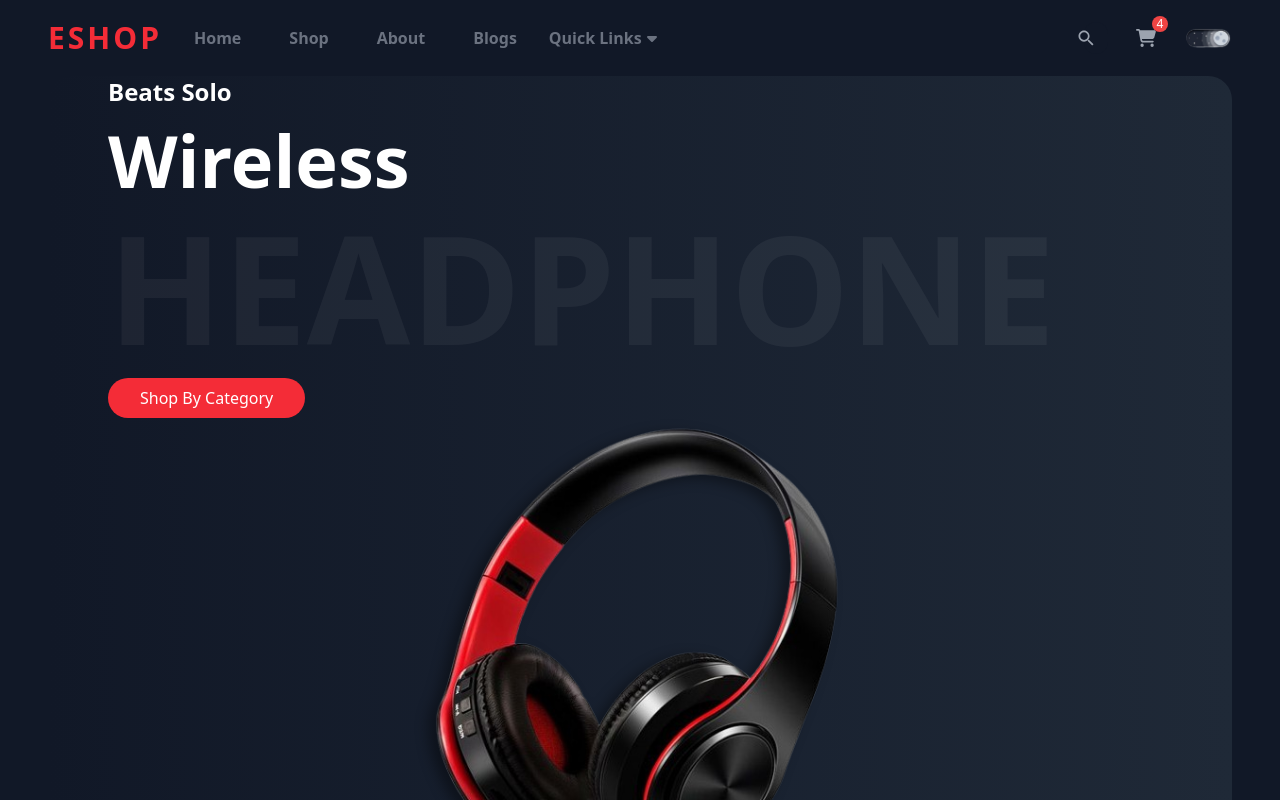
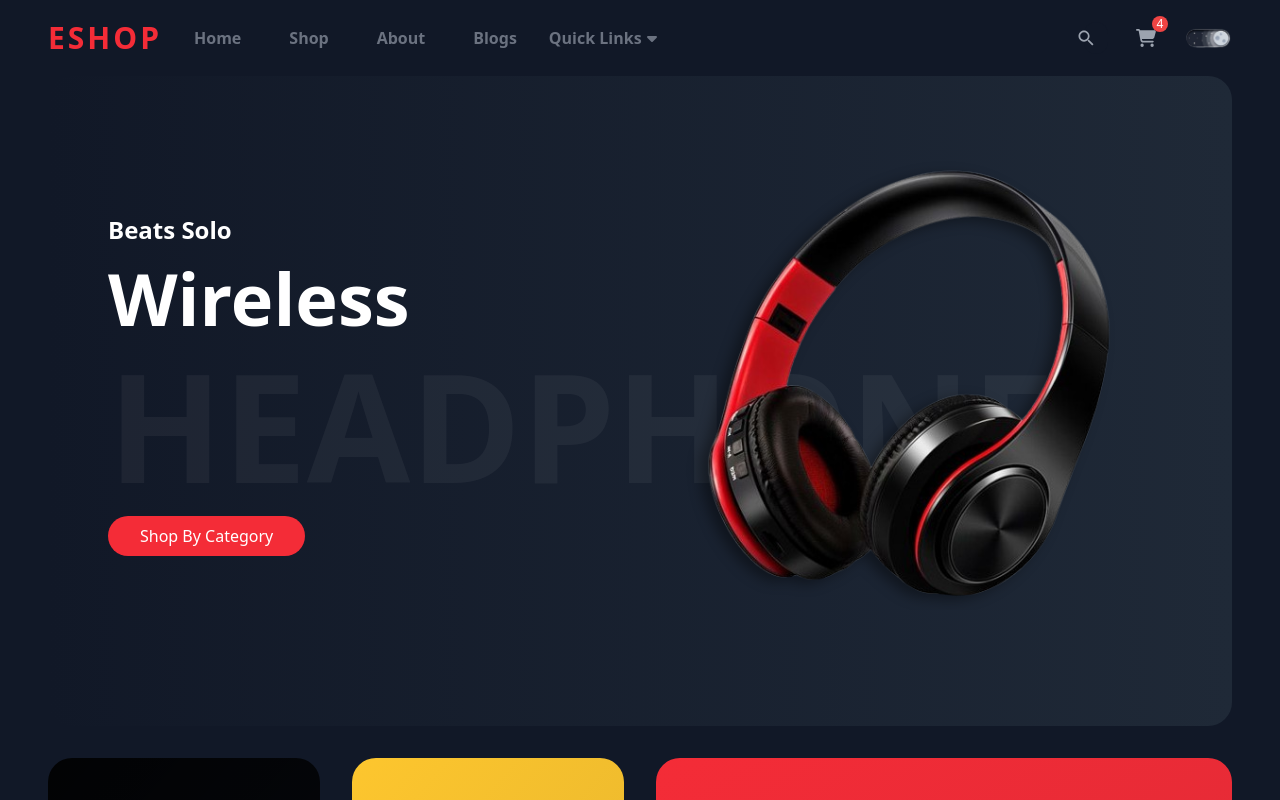
Before and after one commit to forxynet/react-shopsy-ecommerce, a React (Vite) app: page / in a window 1280 px wide. Shown: the top 800 px of the page. Built offline with nearby package versions, Linux system fonts and the light colour scheme.

Commit message:
updated hero

```diff
--- a/src/App.jsx
+++ b/src/App.jsx
@@ -59,7 +59,8 @@
   }, []);
 
   return (
-    <div className="bg-white dark:bg-gray-900 dark:text-white duration-200 overflow-hidden">
+    <div className="bg-white dark:bg-gray-900 dark:text-white
+    duration-200 overflow-hidden">
       <Navbar handleOrderPopup={handleOrderPopup} />
       <Hero handleOrderPopup={handleOrderPopup} />
       <Category />
--- a/src/components/Banner/Banner.jsx
+++ b/src/components/Banner/Banner.jsx
@@ -2,7 +2,8 @@
 
 export default function Banner({ data }) {
   return (
-    <div className='min-h-[550px] flex justify-center items-center py-12'>
+    <div className='min-h-[550px] flex justify-center items-center
+    py-12'>
       <div className='container'>
         <div style={{ backgroundColor: data.bgColor }} className="grid grid-cols-1 md:grid-cols-3 gap-6 items-center text-white rounded-3xl">
           {/* first col */}
--- a/src/components/Hero/Hero.jsx
+++ b/src/components/Hero/Hero.jsx
@@ -40,8 +40,8 @@
     arrows: false,
     infinite: true,
     speed: 800,
-    slidesToShow: 1,
     slidesToScroll: 1,
+    // autoplat: true,
     autoplaySpeed: 4000,
     cssEase: "ease-in-out",
     pauseOnHover: false,
@@ -49,20 +49,40 @@
   };
 
   return (
-    <div className='bg-white dark:bg-gray-900 dark:text-white duration-200 relative z-40'>
     <div className='container'>
-        <div className="overflow-hidden rounded-3xl min-h-[550px] sm:min-h-[650px] hero-bg-color flex justify-center items-center">
-          <div className='container pb-8 sm:pb-0'>
+      <div className="overflow-hidden rounded-3xl min-h-[550px]
+      sm:min-h-[650px] hero-bg-color flex justify-center
+      items-center">
+        <div className='container pb-8 sm:pb-0"'>
           <Slider {...settings}>
-              {
-                HeroData.map((data) => (
+            {HeroData.map((data) => (
+              <div className='width: 100%; display: inline-block;'>
                 <div key={data.id} className='grid grid-cols-1 sm:grid-cols-2'>
                   {/* text content section */}
-                    <div className='flex flex-col justify-center gap-4 sm:pl-3 pt-12 sm:pt-0 text-center sm:text-left order-2 sm:order-1 relative z-10'>
-                      <h1 className='text-2xl sm:text-6xl lg:text-2xl font-bold'>{data.subtitle}</h1>
-                      <h1 className='text-5xl sm:text-6xl lg:text-7xl font-bold'>{data.title}</h1>
-                      <h1 className='text-5xl uppercase text-white dark:text-white/5 sm:text-[80px] md:text-[100px] xl:text-[150px] font-bold'>{data.title2}</h1>
-                      <div>
+                  <div className='flex flex-col justify-center
+                  gap-4 sm:pl-3 pt-12 sm:pt-0 text-center
+                  sm:text-left order-2 sm:order-1 relative z-10'>
+                    <h1
+                      data-aos="zoom-out"
+                      data-aos-duration="500"
+                      data-aos-once="true"
+                      className='text-2xl sm:text-6xl lg:text-2xl font-bold'>{data.subtitle}</h1>
+                    <h1
+                      data-aos="zoom-out"
+                      data-aos-duration="700"
+                      data-aos-once="true"
+                      className='text-5xl sm:text-6xl lg:text-7xl font-bold'>{data.title}</h1>
+                    <h1
+                      data-aos="zoom-out"
+                      data-aos-duration="900"
+                      data-aos-once="true"
+                      className='text-5xl uppercase text-white dark:text-white/5 sm:text-[80px] md:text-[100px] xl:text-[150px] font-bold'>{data.title2}</h1>
+                    <div
+                      data-aos="fade-up"
+                      data-aos-offset="0"
+                      data-aos-duration="500"
+                      data-aos-delay="300"
+                    >
                       <Button
                         text="Shop By Category"
                         bgColor="bg-primary"
@@ -73,7 +93,11 @@
                   </div>
                   {/* img section */}
                   <div className='order-1 sm:order-2'>
-                      <div className='relative z-10 aos-init aos-animate'>
+                    <div
+                      data-aos="zoom-in"
+                      data-aos-once="true"
+                      className='relative z-10'
+                    >
                       <img
                         src={data.img}
                         alt=""
@@ -82,12 +106,13 @@
                     </div>
                   </div>
                 </div>
+              </div>
+
             ))
             }
           </Slider>
         </div>
       </div>
     </div>
-    </div>
   )
 }
```
Lines whose indentation alone changed are shown as unchanged.
